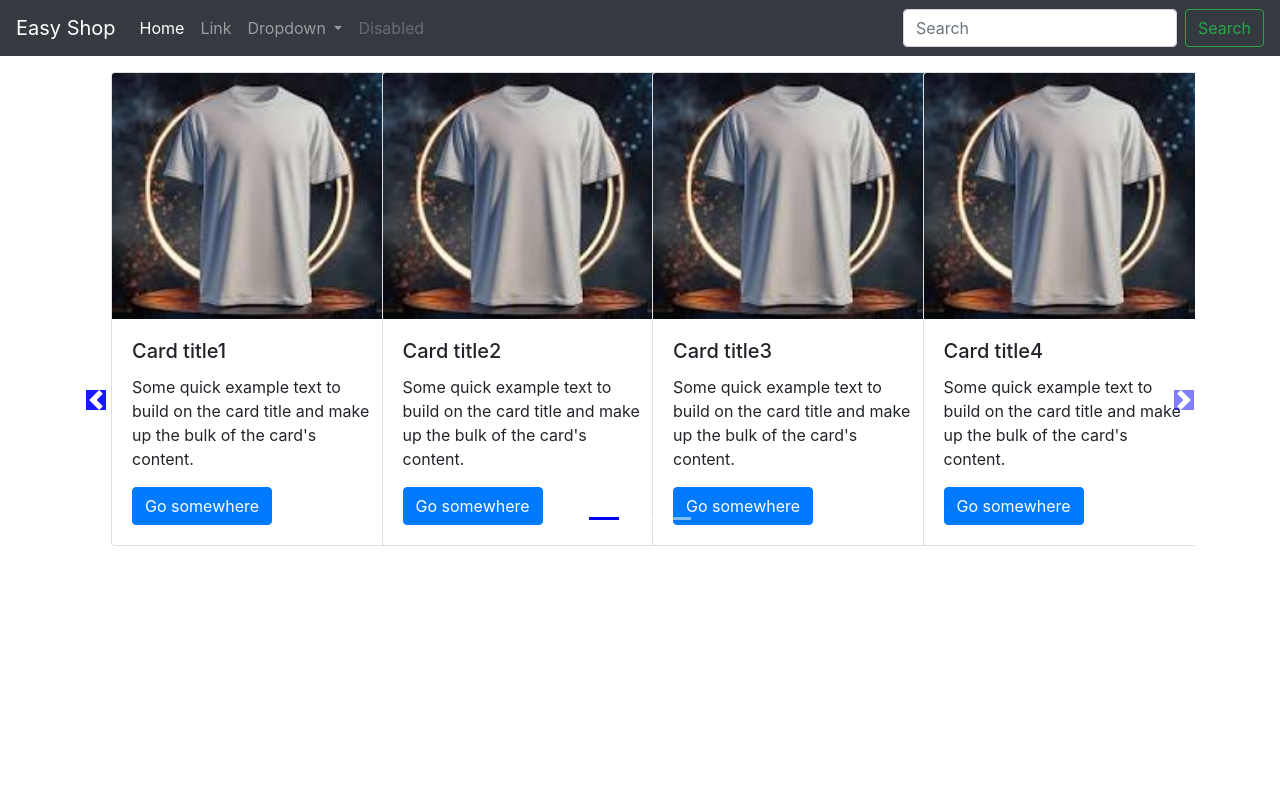
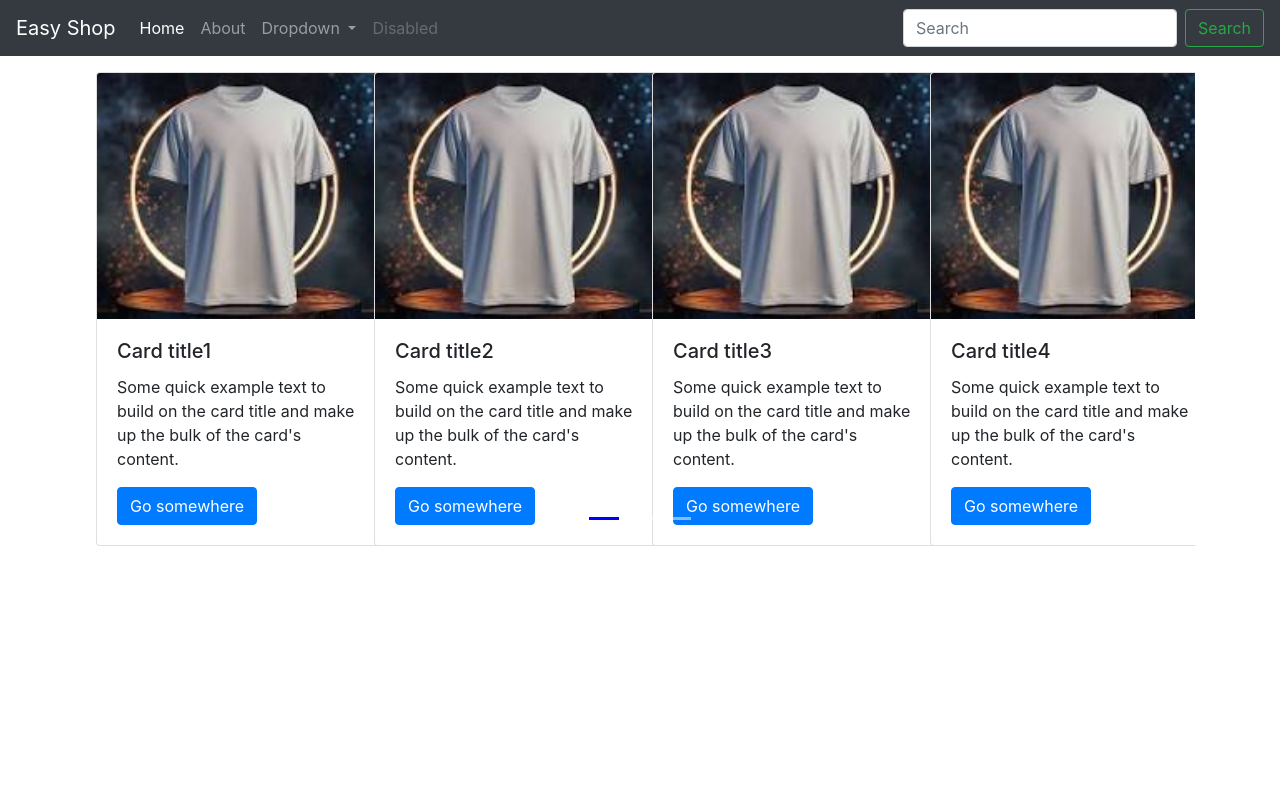
Before and after one commit to Shamim-cse-pust/E-commerce_with_Blog_Django_website, a Django app: page /shop/ in a window 1280 px wide. Run offline with Django 5.2, Linux system fonts and the light colour scheme; some libraries are stand-ins or nearby versions.

Commit message:
Create a template and inheritete another page

```diff
--- a/ecommerce_with_blog_django_website/urls.py
+++ b/ecommerce_with_blog_django_website/urls.py
@@ -8,4 +8,4 @@ urlpatterns = [
     path('', views.index,name='Home'),
     path('blog/', include("blog.urls")),
     path('shop/', include("shop.urls")),
-]+ static(settings.MEDIA_URL,document_root=settings.MEDIA_ROOT)
+] + static(settings.MEDIA_URL,document_root=settings.MEDIA_ROOT)
--- /dev/null
+++ b/shop/templates/shop/basic.html
@@ -0,0 +1,86 @@
+<!doctype html>
+<html lang="en">
+  <head>
+    <!-- Required meta tags -->
+    <meta charset="utf-8">
+    <meta name="viewport"
+      content="width=device-width, initial-scale=1, shrink-to-fit=no">
+
+    <!-- Bootstrap CSS -->
+    <link rel="stylesheet"
+      href="https://stackpath.bootstrapcdn.com/bootstrap/4.2.1/css/bootstrap.min.css"
+      integrity="sha384-GJzZqFGwb1QTTN6wy59ffF1BuGJpLSa9DkKMp0DgiMDm4iYMj70gZWKYbI706tWS"
+      crossorigin="anonymous">
+<!-- Title -->
+    <title>{% block title %} {%endblock%}</title>
+<!-- CSS  -->
+    {% block css %} {%endblock%}
+
+  </head>
+  <body>
+    <nav class="navbar navbar-expand-lg navbar-dark bg-dark">
+        <a class="navbar-brand" href="{% url 'ShopHome' %}">Easy Shop</a>
+      <button class="navbar-toggler" type="button" data-toggle="collapse"
+        data-target="#navbarSupportedContent"
+        aria-controls="navbarSupportedContent" aria-expanded="false"
+        aria-label="Toggle navigation">
+        <span class="navbar-toggler-icon"></span>
+      </button>
+
+      <div class="collapse navbar-collapse" id="navbarSupportedContent">
+        <ul class="navbar-nav mr-auto">
+          <li class="nav-item active">
+            <a class="nav-link" href="{% url 'ShopHome' %}">Home <span
+                class="sr-only">(current)</span></a>
+          </li>
+          <li class="nav-item">
+            <a class="nav-link" href="{% url 'ShopAbout' %}">About</a>
+          </li>
+          <li class="nav-item dropdown">
+            <a class="nav-link dropdown-toggle" href="#" id="navbarDropdown"
+              role="button" data-toggle="dropdown" aria-haspopup="true"
+              aria-expanded="false">
+              Dropdown
+            </a>
+            <div class="dropdown-menu" aria-labelledby="navbarDropdown">
+              <a class="dropdown-item" href="#">Action</a>
+              <a class="dropdown-item" href="#">Another action</a>
+              <div class="dropdown-divider"></div>
+              <a class="dropdown-item" href="#">Something else here</a>
+            </div>
+          </li>
+          <li class="nav-item">
+            <a class="nav-link disabled" href="#" tabindex="-1"
+              aria-disabled="true">Disabled</a>
+          </li>
+        </ul>
+        <form class="form-inline my-2 my-lg-0">
+          <input class="form-control mr-sm-2" type="search" placeholder="Search"
+            aria-label="Search">
+          <button class="btn btn-outline-success my-2 my-sm-0"
+            type="submit">Search</button>
+        </form>
+      </div>
+    </nav>
+
+
+{%block body%} {%endblock%}
+
+      <!-- Optional JavaScript -->
+      <!-- jQuery first, then Popper.js, then Bootstrap JS -->
+      <script src="https://code.jquery.com/jquery-3.3.1.slim.min.js"
+        integrity="sha384-q8i/X+965DzO0rT7abK41JStQIAqVgRVzpbzo5smXKp4YfRvH+8abtTE1Pi6jizo"
+        crossorigin="anonymous"></script>
+      <script
+        src="https://cdnjs.cloudflare.com/ajax/libs/popper.js/1.14.6/umd/popper.min.js"
+        integrity="sha384-wHAiFfRlMFy6i5SRaxvfOCifBUQy1xHdJ/yoi7FRNXMRBu5WHdZYu1hA6ZOblgut"
+        crossorigin="anonymous"></script>
+      <script
+        src="https://stackpath.bootstrapcdn.com/bootstrap/4.2.1/js/bootstrap.min.js"
+        integrity="sha384-B0UglyR+jN6CkvvICOB2joaf5I4l3gm9GU6Hc1og6Ls7i6U/mkkaduKaBhlAXv9k"
+        crossorigin="anonymous"></script>
+
+
+        {%block script%} {%endblock%}
+    </body>
+  </html>
--- a/shop/templates/shop/index.html
+++ b/shop/templates/shop/index.html
@@ -1,18 +1,14 @@
-<!doctype html>
-<html lang="en">
-  <head>
-    <!-- Required meta tags -->
-    <meta charset="utf-8">
-    <meta name="viewport"
-      content="width=device-width, initial-scale=1, shrink-to-fit=no">
+{%  extends "shop/basic.html"  %}
 
-    <!-- Bootstrap CSS -->
-    <link rel="stylesheet"
-      href="https://stackpath.bootstrapcdn.com/bootstrap/4.2.1/css/bootstrap.min.css"
-      integrity="sha384-GJzZqFGwb1QTTN6wy59ffF1BuGJpLSa9DkKMp0DgiMDm4iYMj70gZWKYbI706tWS"
-      crossorigin="anonymous">
+<!-- title Block Start -->
+{% block title %} Homepage {%endblock%}
 
-    <title>Hello, world!</title>
+<!-- title Block End -->
+
+
+<!-- CSS Block Start-->
+{% block css %}
+
 <style>
   .col-md-3
   {
@@ -41,54 +37,17 @@
    /* padding-right: 0, */
    }
 </style>
-  </head>
-  <body>
+
+{%endblock%}
+
+<!-- CSS Block End-->
+
+
+
+<!-- Body Block Start -->
+{% block body %}
+
 {% load static %}
-    <nav class="navbar navbar-expand-lg navbar-dark bg-dark">
-      <a class="navbar-brand" href="#">Easy Shop</a>
-      <button class="navbar-toggler" type="button" data-toggle="collapse"
-        data-target="#navbarSupportedContent"
-        aria-controls="navbarSupportedContent" aria-expanded="false"
-        aria-label="Toggle navigation">
-        <span class="navbar-toggler-icon"></span>
-      </button>
-
-      <div class="collapse navbar-collapse" id="navbarSupportedContent">
-        <ul class="navbar-nav mr-auto">
-          <li class="nav-item active">
-            <a class="nav-link" href="#">Home <span
-                class="sr-only">(current)</span></a>
-          </li>
-          <li class="nav-item">
-            <a class="nav-link" href="#">Link</a>
-          </li>
-          <li class="nav-item dropdown">
-            <a class="nav-link dropdown-toggle" href="#" id="navbarDropdown"
-              role="button" data-toggle="dropdown" aria-haspopup="true"
-              aria-expanded="false">
-              Dropdown
-            </a>
-            <div class="dropdown-menu" aria-labelledby="navbarDropdown">
-              <a class="dropdown-item" href="#">Action</a>
-              <a class="dropdown-item" href="#">Another action</a>
-              <div class="dropdown-divider"></div>
-              <a class="dropdown-item" href="#">Something else here</a>
-            </div>
-          </li>
-          <li class="nav-item">
-            <a class="nav-link disabled" href="#" tabindex="-1"
-              aria-disabled="true">Disabled</a>
-          </li>
-        </ul>
-        <form class="form-inline my-2 my-lg-0">
-          <input class="form-control mr-sm-2" type="search" placeholder="Search"
-            aria-label="Search">
-          <button class="btn btn-outline-success my-2 my-sm-0"
-            type="submit">Search</button>
-        </form>
-      </div>
-    </nav>
-
 <div class="container">
   <div id="demo" class="carousel slide my-3" data-ride="carousel">
     <ul class="carousel-indicators">
@@ -98,7 +57,7 @@
     </ul>
 
     <!--Slideshow starts here -->
-        <div class="container carousel-inner no-padding">
+    <div class="carousel-inner">
 
       <div class="carousel-item active">
         <div class="col-xs-3 col-sm-3 col-md-3">
@@ -266,25 +225,27 @@
   </div>
 
   <!-- left and right controls for the slide -->
-      <a class="carousel-control-prev" href="#demo" data-slide="prev">
+
+  <!-- <a class="carousel-control-prev" href="#demo" data-slide="prev">
     <span class="carousel-control-prev-icon"></span>
   </a>
   <a class="carousel-control-next" href="#demo" data-slide="next">
     <span class="carousel-control-next-icon"></span>
-      </a>
+  </a> -->
 
-      <!-- Optional JavaScript -->
-      <!-- jQuery first, then Popper.js, then Bootstrap JS -->
-      <script src="https://code.jquery.com/jquery-3.3.1.slim.min.js"
-        integrity="sha384-q8i/X+965DzO0rT7abK41JStQIAqVgRVzpbzo5smXKp4YfRvH+8abtTE1Pi6jizo"
-        crossorigin="anonymous"></script>
-      <script
-        src="https://cdnjs.cloudflare.com/ajax/libs/popper.js/1.14.6/umd/popper.min.js"
-        integrity="sha384-wHAiFfRlMFy6i5SRaxvfOCifBUQy1xHdJ/yoi7FRNXMRBu5WHdZYu1hA6ZOblgut"
-        crossorigin="anonymous"></script>
-      <script
-        src="https://stackpath.bootstrapcdn.com/bootstrap/4.2.1/js/bootstrap.min.js"
-        integrity="sha384-B0UglyR+jN6CkvvICOB2joaf5I4l3gm9GU6Hc1og6Ls7i6U/mkkaduKaBhlAXv9k"
-        crossorigin="anonymous"></script>
-    </body>
-  </html>
+
+{%endblock%}
+
+<!-- Body Block End -->
+
+
+
+
+
+
+<!-- Script Block Start -->
+{% block script %}
+
+{%endblock%}
+
+<!-- Script Block Start -->
--- a/shop/urls.py
+++ b/shop/urls.py
@@ -3,4 +3,5 @@ from django.urls import path
 from . import views
 urlpatterns = [
     path('', views.index, name="ShopHome"),
+    path('about', views.about, name="ShopAbout"),
 ]
--- a/shop/views.py
+++ b/shop/views.py
@@ -2,3 +2,5 @@ from django.shortcuts import render
 from django.http import HttpResponse
 def index(request):
     return render(request,"shop/index.html")
+def about(request):
+    return render(request,"shop/about.html")
```
Also changed, not shown: shop/templates/shop/about.html (added, +43 -0 lines). Lines whose indentation alone changed are shown as unchanged.
